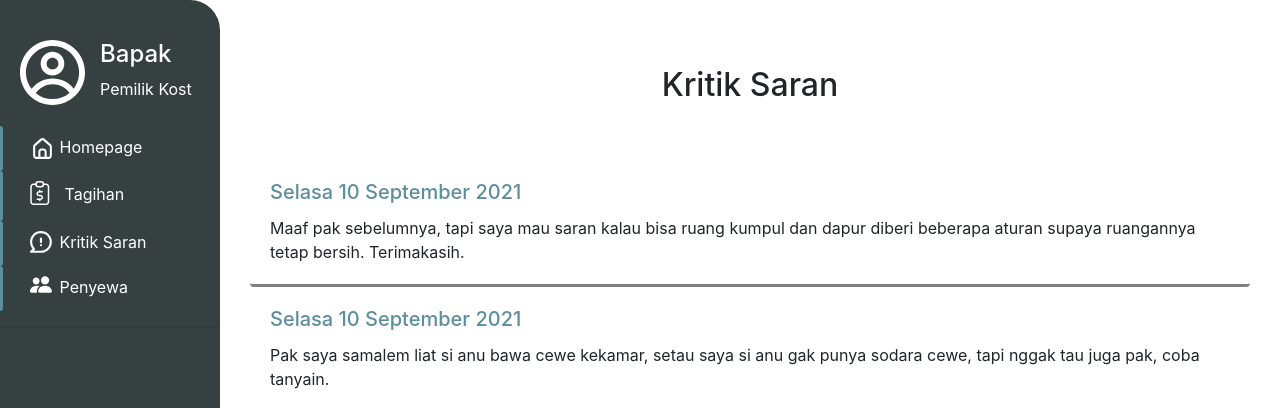
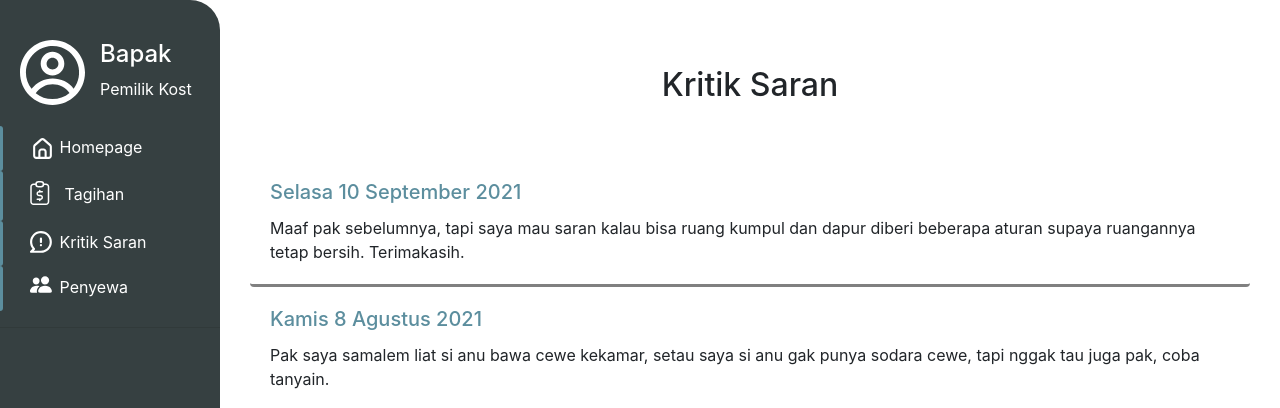
Before and after one commit to ArmaliaRahmi/kostefilo, a PHP site: page /pemilik/komplainPemilik.php in a window 1280 px wide. Shown: the top 408 px of the page. Run offline with PHP 8.4, Linux system fonts and the light colour scheme; some libraries are stand-ins or nearby versions.

Commit message:
Update komplainPemilik.php

```diff
--- a/pemilik/komplainPemilik.php
+++ b/pemilik/komplainPemilik.php
@@ -21,7 +21,7 @@ require 'bootstrap.html';
 
         <div class="card" style=" border-top: 0; border-left: 0; border-right: 0; border-bottom: 3px solid grey;">
           <div class="card-body">
-            <h5 class="card-title" style="color:#5C8E9E">Selasa 10 September 2021</h5>
+            <h5 class="card-title" style="color:#5C8E9E">Kamis 8 Agustus 2021</h5>
             <p class="card-text">Pak saya samalem liat si anu bawa cewe kekamar, setau saya si anu gak punya sodara cewe, tapi nggak tau juga pak, coba tanyain.</p>
           </div>
           <img src="komplain.svg" alt="komplain" style="width:280; height:180;">
@@ -29,7 +29,7 @@ require 'bootstrap.html';
 
         <div class="card" style=" border-top: 0; border-left: 0; border-right: 0; border-bottom: 3px solid grey;">
           <div class="card-body">
-            <h5 class="card-title" style="color:#5C8E9E">Selasa 10 September 2021</h5>
+            <h5 class="card-title" style="color:#5C8E9E">Rabu 8 April 2021</h5>
             <p class="card-text">Pak semalem jam 11 an di ruang kumpul berisik banget, kayaknya si anu bawa temen-temennya kesini tapi gadir ngobrol mulu ampe jam 1 an. Tolong dibilangin pak ato gak kasih peraturan di ruang kumpul</p>
           </div>
         </div>
```
